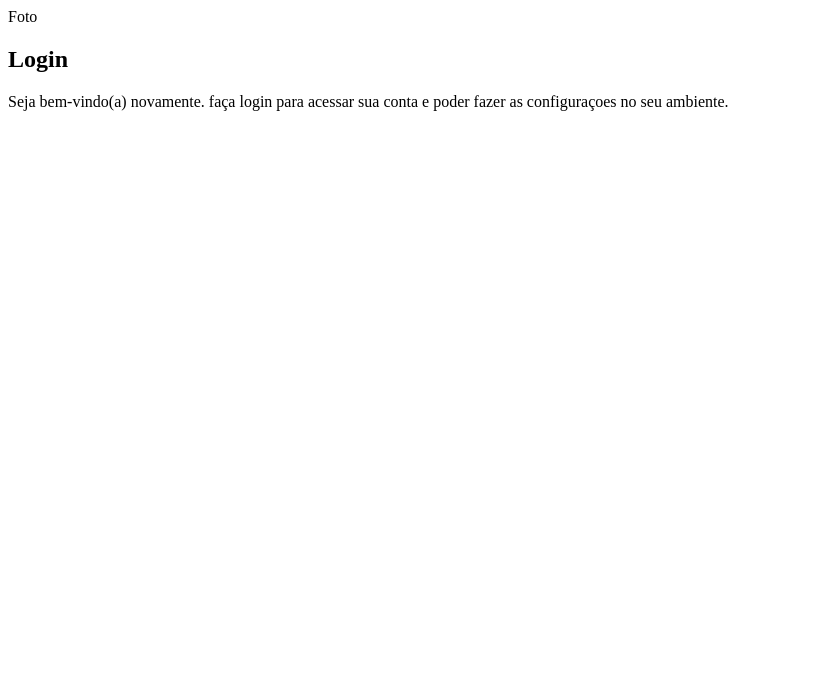
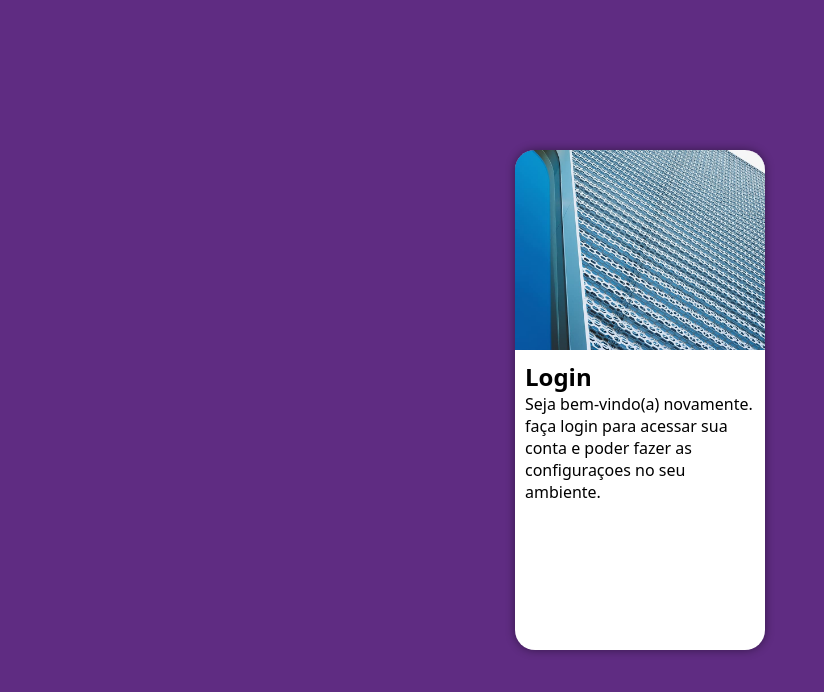
Before and after one commit to LeoShinoda/projeto-login, a plain HTML site: page index.html in a window 1280 px wide. Shown: the whole page, without its empty margins (0-824 px from the left). Drawn offline with Linux system fonts and the light colour scheme.

Commit message:
atualizei o projeto

```diff
--- a/estilos/style.css
+++ b/estilos/style.css
@@ -5,3 +5,49 @@
     Verde: #49a09d
     Lilas: #5f2c82
 */
+
+* {
+    font-family: system-ui, -apple-system, BlinkMacSystemFont, 'Segoe UI', Roboto, Oxygen, Ubuntu, Cantarell, 'Open Sans', 'Helvetica Neue', sans-serif;
+    padding: 0px;
+    margin: 0px;
+    box-sizing: border-box;
+}
+
+body, html {
+    background-color: #5f2c82;
+    height: 100vh;
+    width: 100vw;
+}
+
+main {
+    position: relative;
+    height: 100vh;
+    width: 100vw;
+}
+
+section#login {
+    position: absolute;
+    top: 50%;
+    left: 50%;
+    transform: translate(-50%, -50%);
+    overflow: hidden;
+
+    background-color: white;
+    width: 250px;
+    height: 500px;
+    border-radius: 20px;
+    box-shadow: 0px 0px 10px rgba(0, 0, 0, 0.438);
+}
+
+section#login > div#imagem {
+    display: block;
+    background: #5f2c82 url(../imagens/metal.jpg) no-repeat;
+    background-size: cover;
+    background-position: left bottom;
+    height: 200px;
+}
+
+section#login > div#formulario {
+    display: block;
+    padding: 10px;
+}
--- a/index.html
+++ b/index.html
@@ -10,7 +10,7 @@
     <main>
         <section id="login">
             <div id="imagem">
-                Foto
+                <!--Aqui vai a imagem nas CSS-->
             </div>
             <div id="formulario">
                 <h1>Login</h1>
```
